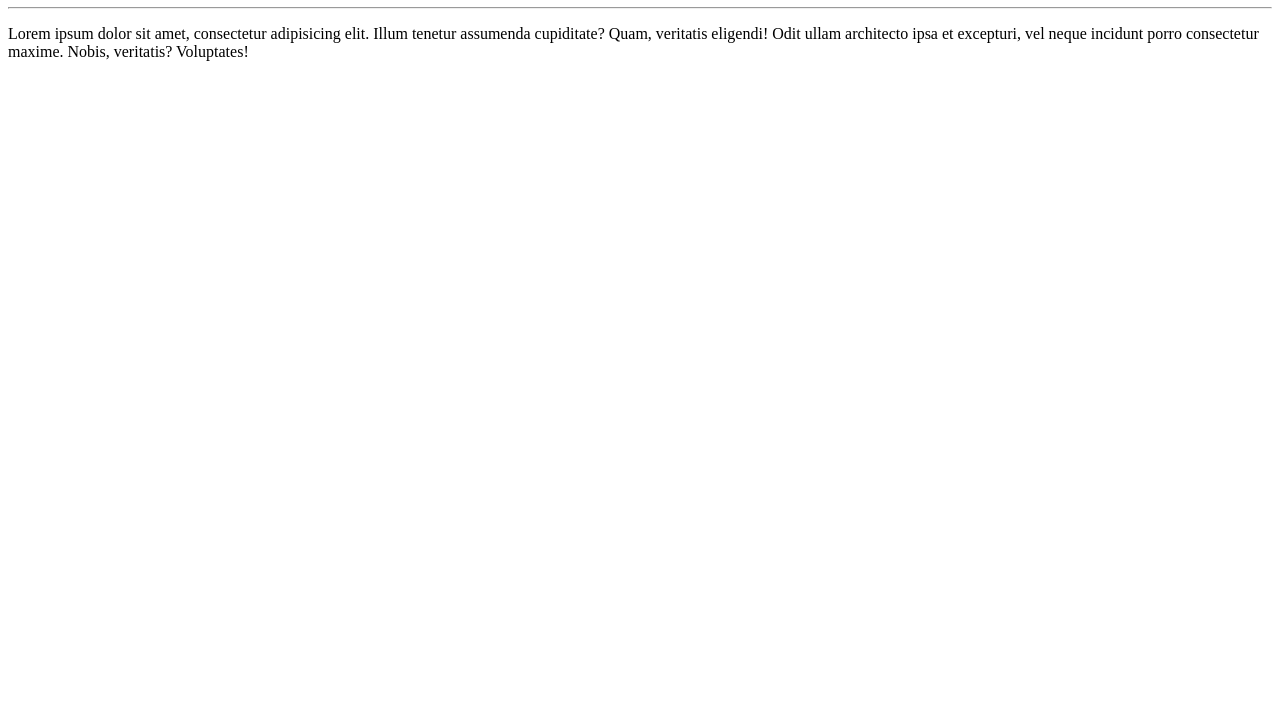
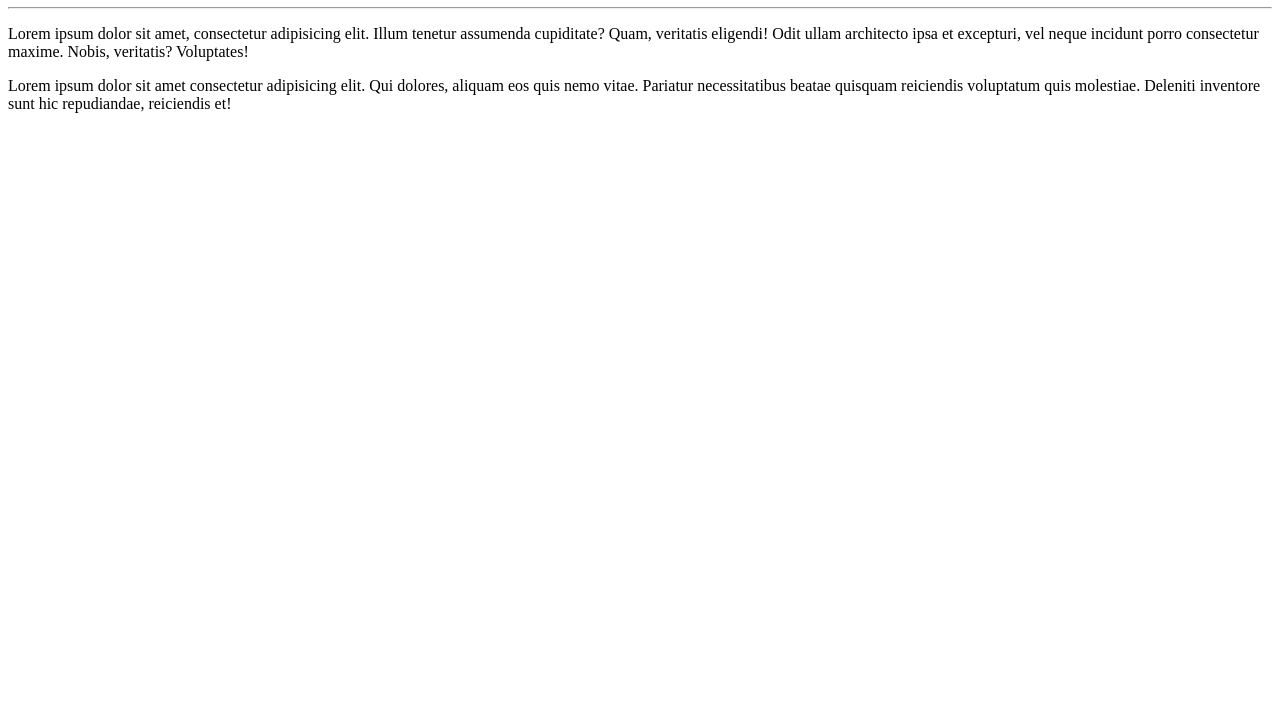
Before and after one commit to ViniciusGSousa/hello-world, a plain HTML site: page ex_website/index.html in a window 1280 px wide. Shown: the part 73-800 px from the top of the page. Drawn offline with Linux system fonts and the light colour scheme.

Commit message:
i add a paragraph

```diff
--- a/ex_website/index.html
+++ b/ex_website/index.html
@@ -9,5 +9,6 @@
     <h1>Hello, World</h1>
     <hr>
     <p>Lorem ipsum dolor sit amet, consectetur adipisicing elit. Illum tenetur assumenda cupiditate? Quam, veritatis eligendi! Odit ullam architecto ipsa et excepturi, vel neque incidunt porro consectetur maxime. Nobis, veritatis? Voluptates!</p>
+    <p>Lorem ipsum dolor sit amet consectetur adipisicing elit. Qui dolores, aliquam eos quis nemo vitae. Pariatur necessitatibus beatae quisquam reiciendis voluptatum quis molestiae. Deleniti inventore sunt hic repudiandae, reiciendis et!</p>
 </body>
 </html>
```
